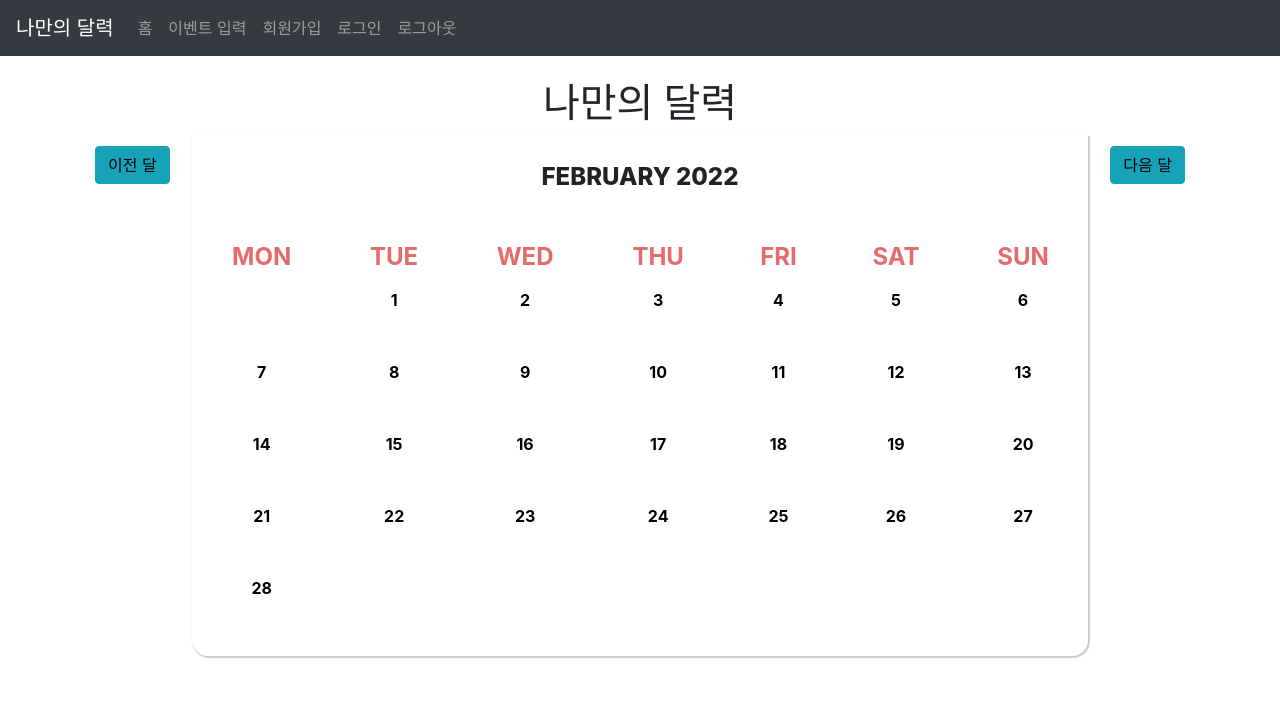
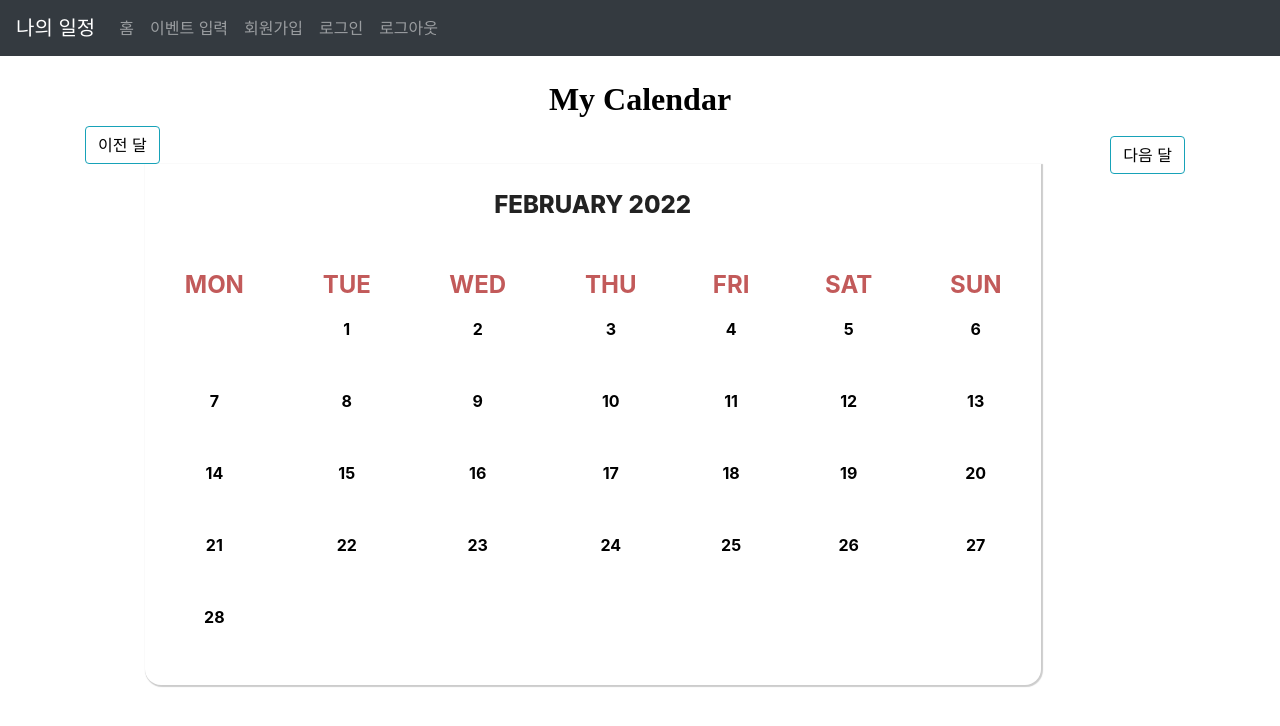
Before and after one commit to lina1919/mycalendar, a Django app: page / in a window 1280 px wide. Shown: the top 726 px of the page. Run offline with Django 4.2, Linux system fonts and the light colour scheme; data that the repository does not hold is empty; some libraries are stand-ins or nearby versions; some web fonts are replaced.

Commit message:
first commit

```diff
--- a/jymap/static/css/style.css
+++ b/jymap/static/css/style.css
@@ -1,8 +1,14 @@
-@font-face { font-family: 'BMHANNAPro'; src: url('https://cdn.jsdelivr.net/gh/projectnoonnu/noonfonts_seven@1.0/BMHANNAPro.woff') format('woff'); font-weight: normal; font-style: normal; }
+@font-face { font-family: 'nanumsquare'; src: url('https://cdn.rawgit.com/moonspam/NanumSquare/master/nanumsquare.css'); }
 
 h1 {
     text-align : center;
-    font-family: 'BMHANNAPro';
+    font-family: 'nanumsquare';
+}
+h2{
+    text-align : center;
+    font-family: 'nanumsquare';
+    color : black;
+    font-weight : 700;
 }
 
 .calendar{
@@ -13,7 +19,7 @@
 	border-radius: 0 0 1em 1em;
 	-webkit-box-shadow: 1px 1px 1px 1px rgba(0, 0, 0, .2), 10px 10px 10px 10px #fff;
 	box-shadow: 1px 1px 1px 1px rgba(0, 0, 0, .2), 10px 10px 10px 10px #fff;
-	color: #555;
+	color: rgb(65, 65, 65);
     text-align : center;
 }
 
@@ -37,7 +43,7 @@
 }
 
 .calendar tr {
-	color: #e66b6b;
+	color: #c25a5a;
 	font-weight: 700;
 	text-transform: uppercase;
 }
@@ -51,7 +57,7 @@
 
 
 .calendar td:hover {
-	background: #cacaca;
+	background: #b3abab;
 	color: #fff;
 }
 
@@ -90,7 +96,7 @@
 
   .form input, .form select, .form textarea {
     border-radius: 5px;
-    border: 1px solid #17a2b8;
+    border: 1px solid #e66b6b;
     outline: none;
     background: none;
     padding: 5px;
--- a/jymap/templates/base.html
+++ b/jymap/templates/base.html
@@ -1,13 +1,16 @@
 {% load static %}
 <html>
+
 <head>
-        <link rel="stylesheet" href="https://stackpath.bootstrapcdn.com/bootstrap/4.3.1/css/bootstrap.min.css" integrity="sha384-ggOyR0iXCbMQv3Xipma34MD+dH/1fQ784/j6cY/iJTQUOhcWr7x9JvoRxT2MZw1T" crossorigin="anonymous">
+    <link rel="stylesheet" href="https://stackpath.bootstrapcdn.com/bootstrap/4.3.1/css/bootstrap.min.css"
+        integrity="sha384-ggOyR0iXCbMQv3Xipma34MD+dH/1fQ784/j6cY/iJTQUOhcWr7x9JvoRxT2MZw1T" crossorigin="anonymous">
     <link href="{% static 'css/style.css' %}" rel="stylesheet" type="text/css" />
 </head>
 <header>
     <nav class="navbar navbar-expand-lg navbar-dark bg-dark">
-        <a class="navbar-brand" href="{% url 'calendar' %}">나만의 달력</a>
-        <button class="navbar-toggler" type="button" data-toggle="collapse" data-target="#navbarNav" aria-controls="navbarNav" aria-expanded="false" aria-label="Toggle navigation">
+        <a class="navbar-brand" href="{% url 'calendar' %}">나의 일정</a>
+        <button class="navbar-toggler" type="button" data-toggle="collapse" data-target="#navbarNav"
+            aria-controls="navbarNav" aria-expanded="false" aria-label="Toggle navigation">
             <span class="navbar-toggler-icon"></span>
         </button>
         <div class="collapse navbar-collapse" id="navbarNav">
@@ -35,8 +38,15 @@
 <body>
     {% block content%}
     {% endblock %}
-        <script src="https://code.jquery.com/jquery-3.3.1.slim.min.js" integrity="sha384-q8i/X+965DzO0rT7abK41JStQIAqVgRVzpbzo5smXKp4YfRvH+8abtTE1Pi6jizo" crossorigin="anonymous"></script>
-        <script src="https://cdnjs.cloudflare.com/ajax/libs/popper.js/1.14.7/umd/popper.min.js" integrity="sha384-UO2eT0CpHqdSJQ6hJty5KVphtPhzWj9WO1clHTMGa3JDZwrnQq4sF86dIHNDz0W1" crossorigin="anonymous"></script>
-        <script src="https://stackpath.bootstrapcdn.com/bootstrap/4.3.1/js/bootstrap.min.js" integrity="sha384-JjSmVgyd0p3pXB1rRibZUAYoIIy6OrQ6VrjIEaFf/nJGzIxFDsf4x0xIM+B07jRM" crossorigin="anonymous"></script>
+    <script src="https://code.jquery.com/jquery-3.3.1.slim.min.js"
+        integrity="sha384-q8i/X+965DzO0rT7abK41JStQIAqVgRVzpbzo5smXKp4YfRvH+8abtTE1Pi6jizo"
+        crossorigin="anonymous"></script>
+    <script src="https://cdnjs.cloudflare.com/ajax/libs/popper.js/1.14.7/umd/popper.min.js"
+        integrity="sha384-UO2eT0CpHqdSJQ6hJty5KVphtPhzWj9WO1clHTMGa3JDZwrnQq4sF86dIHNDz0W1"
+        crossorigin="anonymous"></script>
+    <script src="https://stackpath.bootstrapcdn.com/bootstrap/4.3.1/js/bootstrap.min.js"
+        integrity="sha384-JjSmVgyd0p3pXB1rRibZUAYoIIy6OrQ6VrjIEaFf/nJGzIxFDsf4x0xIM+B07jRM"
+        crossorigin="anonymous"></script>
 </body>
+
 </html>
--- a/jymap/templates/events.html
+++ b/jymap/templates/events.html
@@ -1,12 +1,12 @@
 {% extends 'base.html' %}
 {% block content %}
-    <div class="container">
-        <br>
-        <h1>나만의 달력</h1>
-        <div class="outer">
-            <a class="btn btn-info left" href="{% url 'calendar' %}?{{ prev_month }}"><span>이전 달</span> </a>
-            <a class="btn btn-info right" href="{% url 'calendar' %}?{{ next_month }}"><span>다음 달</span> </a>
-        </div>
-        {{calendar}}
+<div class="container">
+    <br>
+    <div class="outer">
+        <h2>My Calendar</h2>
+        <a class="btn btn-outline-info" left" href="{% url 'calendar' %}?{{ prev_month }}"><span>이전 달</span> </a>
+        <a class="btn btn-outline-info right" href="{% url 'calendar' %}?{{ next_month }}"><span>다음 달</span> </a>
     </div>
+    {{calendar}}
+</div>
 {% endblock %}
--- a/jymap/templates/input.html
+++ b/jymap/templates/input.html
@@ -3,10 +3,11 @@
 <div class="container">
     <br>
     {% if user.is_authenticated %}
-        <form method="POST">
+        <form method="POST" enctype = 'multipart/form-data'>
             {% csrf_token %}
             <div class="form form-table">
                 {{ form }}
+                <input type="file" name = "imgs" multiple>
                 <button type="submit" class="btn btn-info right"> Submit </button>
             </div>
         </form>
--- a/jymap/views.py
+++ b/jymap/views.py
@@ -1,6 +1,7 @@
+from pdb import post_mortem
 from django.shortcuts import render,redirect, get_object_or_404, reverse
 from django.utils.safestring import mark_safe
-from .models import Event
+from .models import Event, ImageFile
 from .calendar import Calendar
 import calendar
 import datetime
@@ -52,6 +53,15 @@
 
     form = EventForm(request.POST or None, instance=instance)
     if request.POST and form.is_valid():
-        form.save()
+        post = form.save()
+        for img in request.FILES.getlist('imgs'):
+            image = ImageFile()
+            image.post = post
+            image.file = img
+            image.save()
         return redirect('calendar')
     return render(request, 'input.html', {'form': form})
+
+def detail(request, index):
+    Post = get_object_or_404(Event, pk=index)
+    return render(request, 'detail.html',{'Post':Post})
--- a/myproject/settings.py
+++ b/myproject/settings.py
@@ -123,3 +123,6 @@
 # https://docs.djangoproject.com/en/4.0/ref/settings/#default-auto-field
 
 DEFAULT_AUTO_FIELD = 'django.db.models.BigAutoField'
+
+MEDIA_ROOT = os.path.join(BASE_DIR, 'media')
+MEDIA_URL = '/media/'
--- a/myproject/urls.py
+++ b/myproject/urls.py
@@ -17,10 +17,17 @@
 from django.urls import path, include
 import jymap.views
 import account.views
+from django.conf import settings
+from django.conf.urls.static import static
+
 urlpatterns = [
     path('admin/', admin.site.urls),
     path('', jymap.views.calendar_view, name="calendar"),
     path('event/new/', jymap.views.event, name="new"),
     path('event/edit/<int:event_id>', jymap.views.event, name="edit"),
+    path('event/detail/<int:index>', jymap.views.detail, name = "detail"),
     path('account/',include('account.urls')),
 ]
+
+if settings.DEBUG:
+    urlpatterns += static(settings.MEDIA_URL, document_root=settings.MEDIA_ROOT)
```
Also changed, not shown: jymap/calendar.py (+4 -4 lines), jymap/models.py (+6 -2 lines), jymap/templates/detail.html (added, +17 -0 lines), jymap/migrations/0002_event_image.py (added), jymap/migrations/0003_imagefile.py (added). Lines whose indentation alone changed are shown as unchanged.
